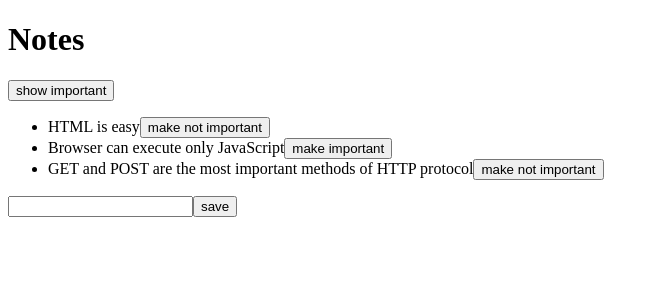
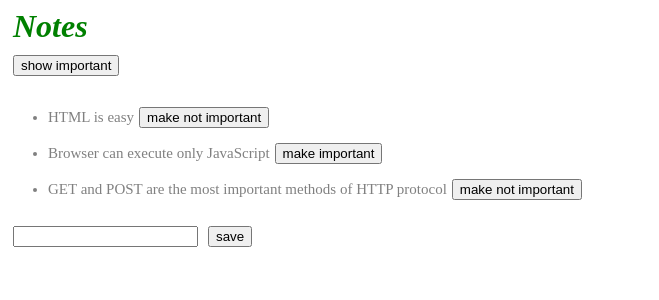
Before and after one commit to diegofdg/fullstackopen, a React (Create React App) app in the folder part_02/notes/: page / in a window 1280 px wide. Shown: the top 300 px of the page, without its empty margins (0-659 px from the left). Built offline with nearby package versions, Linux system fonts and the light colour scheme; data requests are answered from the project's data file.

Commit message:
parte 2-punto e-agregando estilos a la aplicación de react

```diff
--- a/part_02/notes/src/components/Note.js
+++ b/part_02/notes/src/components/Note.js
@@ -5,7 +5,7 @@
         ? 'make not important'
         : 'make important'
     return (
-        <li>
+        <li className='note'>
             {note.content}
             <button
                 onClick={toggleImportance}
--- a/part_02/notes/src/index.css
+++ b/part_02/notes/src/index.css
@@ -1,13 +1,29 @@
-body {
-  margin: 0;
-  font-family: -apple-system, BlinkMacSystemFont, 'Segoe UI', 'Roboto', 'Oxygen',
-    'Ubuntu', 'Cantarell', 'Fira Sans', 'Droid Sans', 'Helvetica Neue',
-    sans-serif;
-  -webkit-font-smoothing: antialiased;
-  -moz-osx-font-smoothing: grayscale;
+h1 {
+    color: green;
+    font-style: italic;
+    margin: 5px;
 }
 
-code {
-  font-family: source-code-pro, Menlo, Monaco, Consolas, 'Courier New',
-    monospace;
+li {
+    color: grey;
+    padding-top: 3px;
+    font-size: 15px;
 }
+
+p {
+    margin: 0px;
+}
+
+button, input {
+    margin: 5px;
+}
+
+img {
+    max-width: 200px;
+}
+
+.note {
+    color: grey;
+    padding-top: 5px;
+    font-size: 15px;
+}
--- a/part_02/notes/src/index.js
+++ b/part_02/notes/src/index.js
@@ -1,5 +1,6 @@
 import React from 'react';
 import App from './App';
+import './index.css';
 import { createRoot } from 'react-dom/client';
 
 const container = document.getElementById('root');
```
